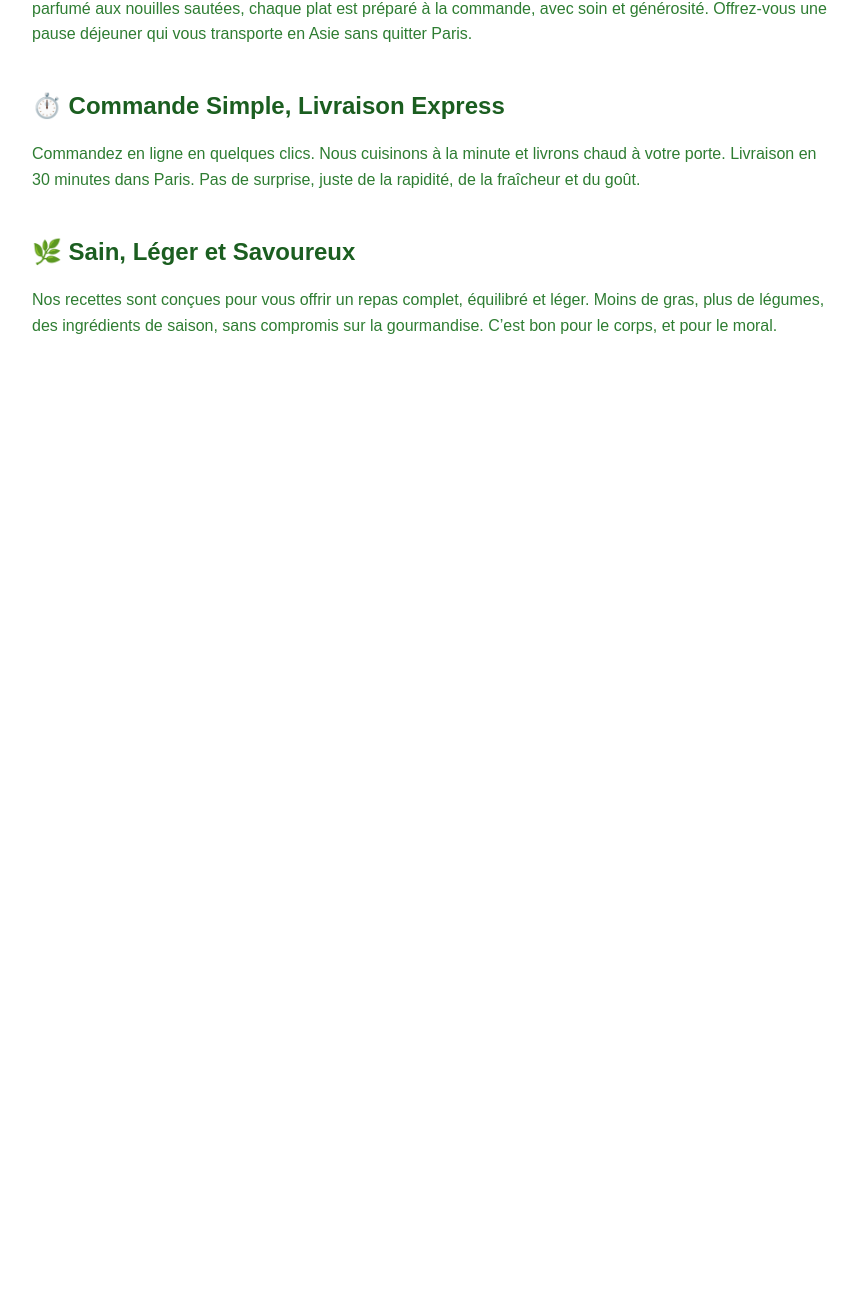
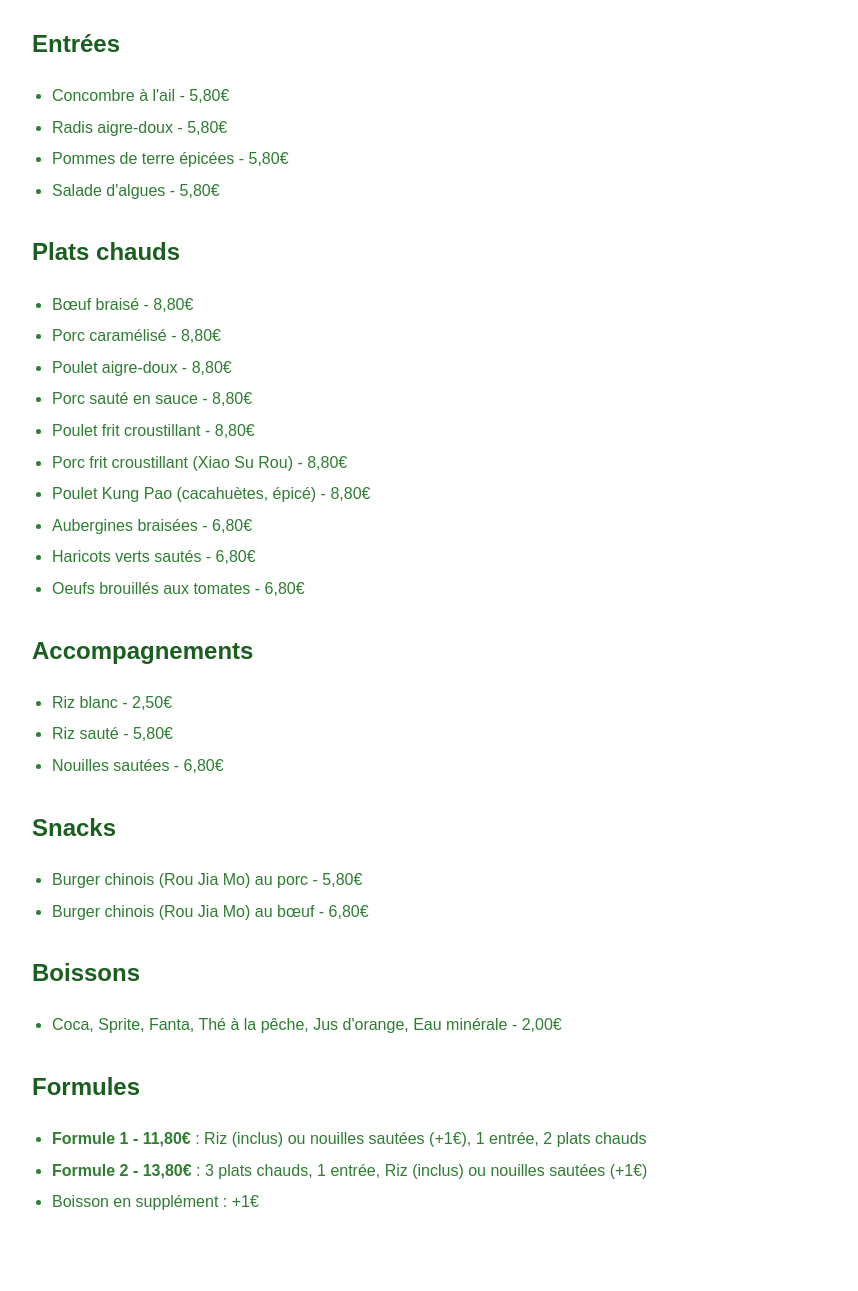
Before and after one commit to Yulei-cn/restaurant-order, a plain HTML site: page box-meals.html in a window 1280 px wide. Shown: the part 258-1549 px from the top of the page, without its empty margins (208-1066 px from the left). Before the commit the page ends 800 px from the top, so only its background shows below. Drawn offline with Linux system fonts and the light colour scheme.

Commit message:
Update box-meals.html

```diff
--- a/box-meals.html
+++ b/box-meals.html
@@ -3,54 +3,89 @@
 <head>
   <meta charset="UTF-8">
   <meta name="viewport" content="width=device-width, initial-scale=1.0">
-  <title>Nos Boîtes Repas Asiatiques</title>
+  <title>CUBE - Boîtes repas chinoises</title>
   <style>
     body {
+      font-family: Arial, sans-serif;
       background: white;
-      color: #2e7d32; /* vert foncé */
-      font-family: Arial, sans-serif;
-      padding: 30px;
+      color: #2e7d32;
       max-width: 800px;
-      margin: auto;
+      margin: 40px auto;
+      padding: 20px;
       line-height: 1.6;
+    }
+    img.logo {
+      display: block;
+      margin: 0 auto 20px;
+      max-width: 120px;
     }
     h1 {
       text-align: center;
       font-size: 32px;
       margin-bottom: 20px;
     }
-    .section {
-      margin-bottom: 40px;
+    h2 {
+      color: #1b5e20;
+      margin-top: 30px;
+      font-size: 24px;
     }
-    .section h2 {
-      font-size: 24px;
-      margin-bottom: 10px;
-      color: #1b5e20;
+    ul {
+      padding-left: 20px;
+    }
+    li {
+      margin-bottom: 6px;
     }
   </style>
 </head>
 <body>
-  <h1>🍱 Livraison de Boîtes Repas Chinoises et Japonaises</h1>
+  <img src="logo.png" alt="Logo CUBE" class="logo">
+  <h1>🍱 Boîtes Repas Chinoises - CUBE</h1>
 
-  <div class="section">
-    <h2>🇨🇳 🇯🇵 Un Voyage de Saveurs à Chaque Repas</h2>
-    <p>
-      Chez Petit Baozi, nos boîtes repas sont un hommage aux saveurs authentiques de la Chine et du Japon. Du riz parfumé aux nouilles sautées, chaque plat est préparé à la commande, avec soin et générosité. Offrez-vous une pause déjeuner qui vous transporte en Asie sans quitter Paris.
-    </p>
-  </div>
+  <h2>Entrées</h2>
+  <ul>
+    <li>Concombre à l'ail - 5,80€</li>
+    <li>Radis aigre-doux - 5,80€</li>
+    <li>Pommes de terre épicées - 5,80€</li>
+    <li>Salade d'algues - 5,80€</li>
+  </ul>
 
-  <div class="section">
-    <h2>⏱️ Commande Simple, Livraison Express</h2>
-    <p>
-      Commandez en ligne en quelques clics. Nous cuisinons à la minute et livrons chaud à votre porte. Livraison en 30 minutes dans Paris. Pas de surprise, juste de la rapidité, de la fraîcheur et du goût.
-    </p>
-  </div>
+  <h2>Plats chauds</h2>
+  <ul>
+    <li>Bœuf braisé - 8,80€</li>
+    <li>Porc caramélisé - 8,80€</li>
+    <li>Poulet aigre-doux - 8,80€</li>
+    <li>Porc sauté en sauce - 8,80€</li>
+    <li>Poulet frit croustillant - 8,80€</li>
+    <li>Porc frit croustillant (Xiao Su Rou) - 8,80€</li>
+    <li>Poulet Kung Pao (cacahuètes, épicé) - 8,80€</li>
+    <li>Aubergines braisées - 6,80€</li>
+    <li>Haricots verts sautés - 6,80€</li>
+    <li>Oeufs brouillés aux tomates - 6,80€</li>
+  </ul>
 
-  <div class="section">
-    <h2>🌿 Sain, Léger et Savoureux</h2>
-    <p>
-      Nos recettes sont conçues pour vous offrir un repas complet, équilibré et léger. Moins de gras, plus de légumes, des ingrédients de saison, sans compromis sur la gourmandise. C’est bon pour le corps, et pour le moral.
-    </p>
-  </div>
+  <h2>Accompagnements</h2>
+  <ul>
+    <li>Riz blanc - 2,50€</li>
+    <li>Riz sauté - 5,80€</li>
+    <li>Nouilles sautées - 6,80€</li>
+  </ul>
+
+  <h2>Snacks</h2>
+  <ul>
+    <li>Burger chinois (Rou Jia Mo) au porc - 5,80€</li>
+    <li>Burger chinois (Rou Jia Mo) au bœuf - 6,80€</li>
+  </ul>
+
+  <h2>Boissons</h2>
+  <ul>
+    <li>Coca, Sprite, Fanta, Thé à la pêche, Jus d'orange, Eau minérale - 2,00€</li>
+  </ul>
+
+  <h2>Formules</h2>
+  <ul>
+    <li><strong>Formule 1 - 11,80€</strong> : Riz (inclus) ou nouilles sautées (+1€), 1 entrée, 2 plats chauds</li>
+    <li><strong>Formule 2 - 13,80€</strong> : 3 plats chauds, 1 entrée, Riz (inclus) ou nouilles sautées (+1€)</li>
+    <li>Boisson en supplément : +1€</li>
+  </ul>
 </body>
 </html>
```
